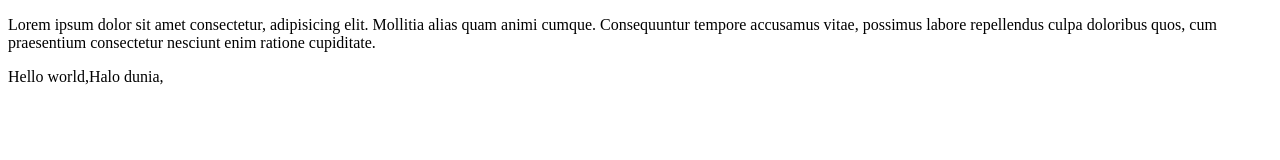
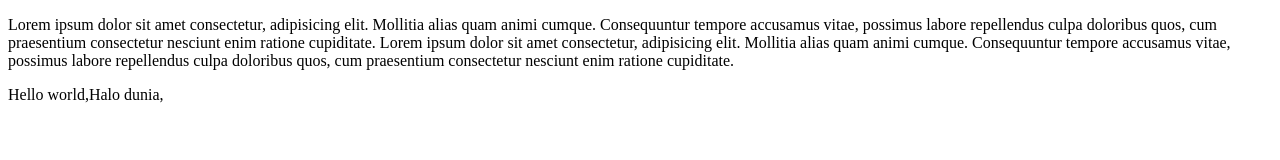
Before and after one commit to PutuRama/hello-world-2, a plain HTML site: page index.html in a window 1280 px wide. Drawn offline with Linux system fonts and the light colour scheme.

Commit message:
menambahkan paragraf

```diff
--- a/index.html
+++ b/index.html
@@ -7,7 +7,7 @@
   <title>Document</title>
 </head>
 <body>
-  <p>Lorem ipsum dolor sit amet consectetur, adipisicing elit. Mollitia alias quam animi cumque. Consequuntur tempore accusamus vitae, possimus labore repellendus culpa doloribus quos, cum praesentium consectetur nesciunt enim ratione cupiditate.</p>
+  <p>Lorem ipsum dolor sit amet consectetur, adipisicing elit. Mollitia alias quam animi cumque. Consequuntur tempore accusamus vitae, possimus labore repellendus culpa doloribus quos, cum praesentium consectetur nesciunt enim ratione cupiditate. Lorem ipsum dolor sit amet consectetur, adipisicing elit. Mollitia alias quam animi cumque. Consequuntur tempore accusamus vitae, possimus labore repellendus culpa doloribus quos, cum praesentium consectetur nesciunt enim ratione cupiditate.</p>
   <script type="text/javascript" src="script.js"></script>
 </body>
 </html>
```
